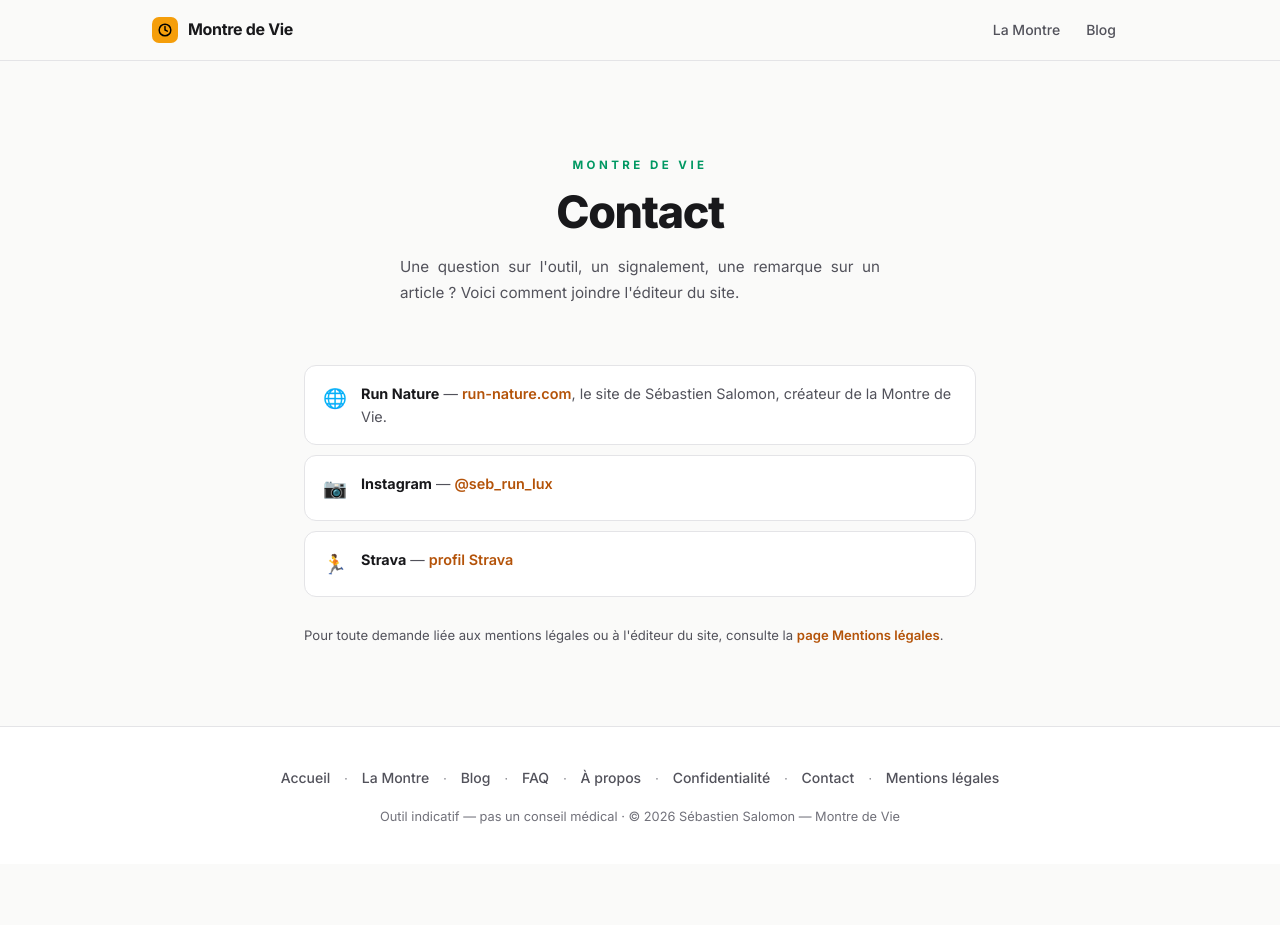
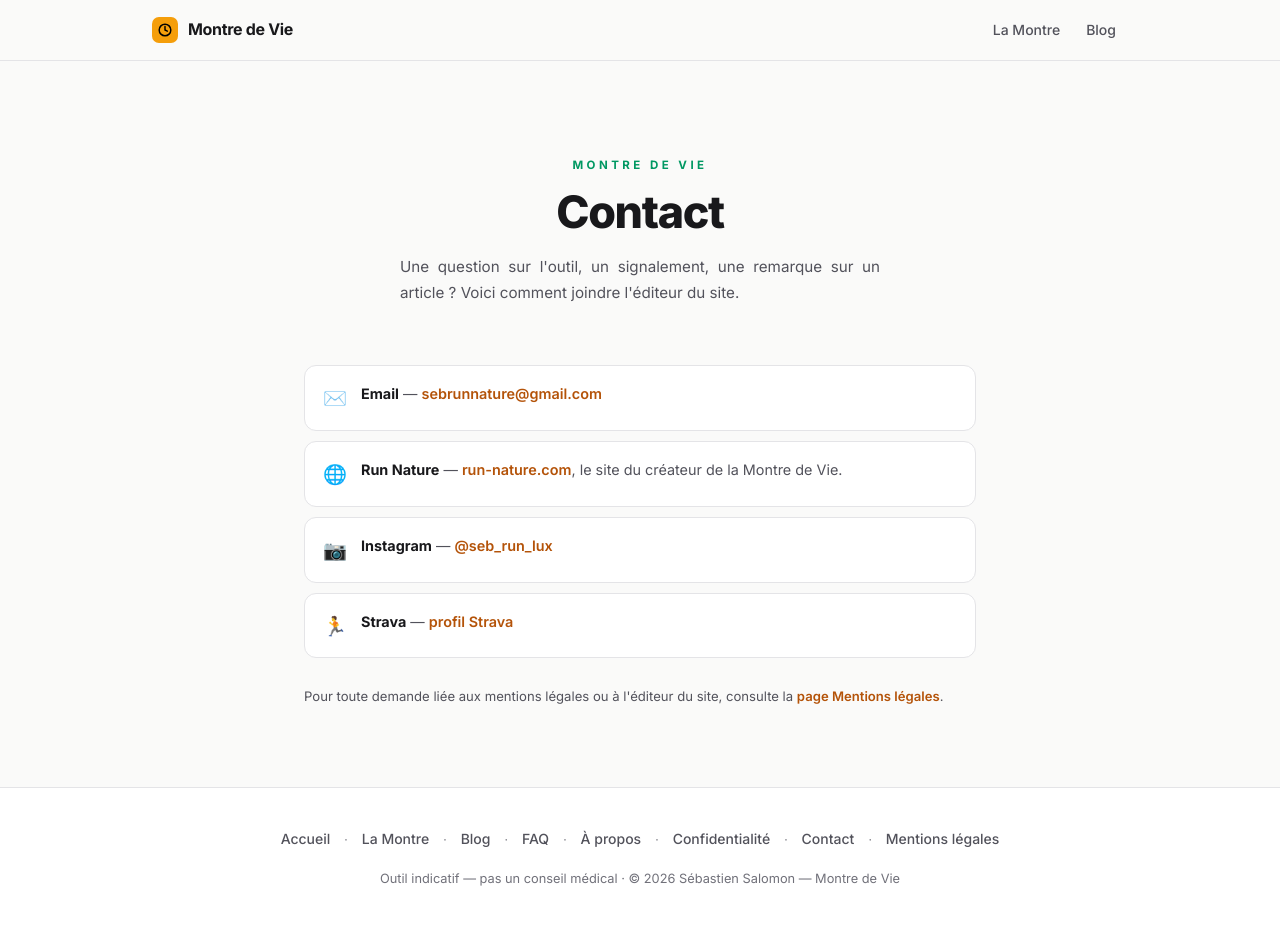
Before and after one commit to SebRunNature/memento-mori, a Jekyll site: the page built from contact/index.html, in a window 1280 px wide and 925 px high. Built offline with Jekyll 4.4.1, drawn with Linux system fonts in a browser that asks for light colours.

Commit message:
Contact : ajoute l'email de contact, retire le nom personnel
Remplace l'absence d'email par sebrunnature@gmail.com sur la page
contact, et retire la mention du nom personnel dans la description
et le texte de présentation de Run Nature, à la demande de Sébastien.

Co-Authored-By: Claude Sonnet 5 <noreply@anthropic.com>
Claude-Session: https://claude.ai/code/session_015W6BgPvkb1TiApwM2KkaRT

```diff
--- a/contact/index.html
+++ b/contact/index.html
@@ -1,7 +1,7 @@
 ---
 layout: default
 title: "Contact"
-description: "Comment contacter l'éditeur de la Montre de Vie, Sébastien Salomon, pour une question, un signalement ou une demande liée au site."
+description: "Comment contacter l'éditeur de la Montre de Vie par email, pour une question, un signalement ou une demande liée au site."
 canonical: "https://montre-de-vie.com/contact/"
 last_modified_at: 2026-10-12
 ---
@@ -28,8 +28,12 @@ last_modified_at: 2026-10-12
 
 <div class="contact-row">
   <div class="contact-item">
+    <span class="contact-icon">✉️</span>
+    <span class="contact-text"><strong>Email</strong> — <a href="mailto:sebrunnature@gmail.com">sebrunnature@gmail.com</a></span>
+  </div>
+  <div class="contact-item">
     <span class="contact-icon">🌐</span>
-    <span class="contact-text"><strong>Run Nature</strong> — <a href="https://run-nature.com" target="_blank" rel="noopener">run-nature.com</a>, le site de Sébastien Salomon, créateur de la Montre de Vie.</span>
+    <span class="contact-text"><strong>Run Nature</strong> — <a href="https://run-nature.com" target="_blank" rel="noopener">run-nature.com</a>, le site du créateur de la Montre de Vie.</span>
   </div>
   <div class="contact-item">
     <span class="contact-icon">📷</span>
```
